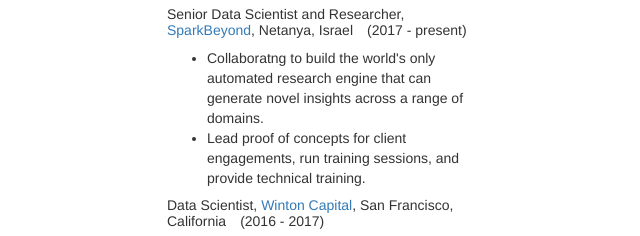
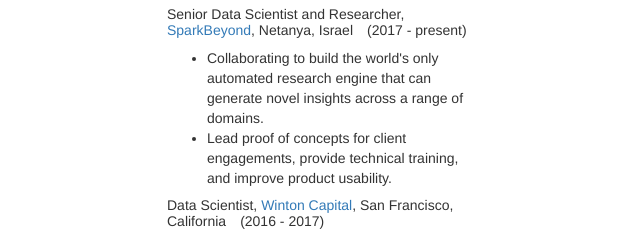
Before and after one commit to matarhaller/matarhaller.github.io, a plain HTML site: page resume.html in a window 1280 px wide. Shown: the part 305-541 px from the top of the page, 148-788 px from the left. Drawn offline with Linux system fonts and the light colour scheme.

Commit message:
fix typo in sb

```diff
--- a/resume.html
+++ b/resume.html
@@ -43,8 +43,8 @@
           <h3>Experience</h3>
           <h5>Senior Data Scientist and Researcher, <a href="http://www.sparkbeyond.com">SparkBeyond</a>, Netanya, Israel&emsp;(2017 - present)</h5>
             <ul>
-              <li>Collaboratng to build the world's only automated research engine that can generate novel insights across a range of domains.</li>
-              <li>Lead proof of concepts for client engagements, run training sessions, and provide technical training.</li>
+              <li>Collaborating to build the world's only automated research engine that can generate novel insights across a range of domains.</li>
+              <li>Lead proof of concepts for client engagements, provide technical training, and improve product usability.</li>
             </ul>
 
           <h5>Data Scientist, <a href="http://www.winton.com">Winton Capital</a>, San Francisco, California&emsp;(2016 - 2017)</h5>
```
